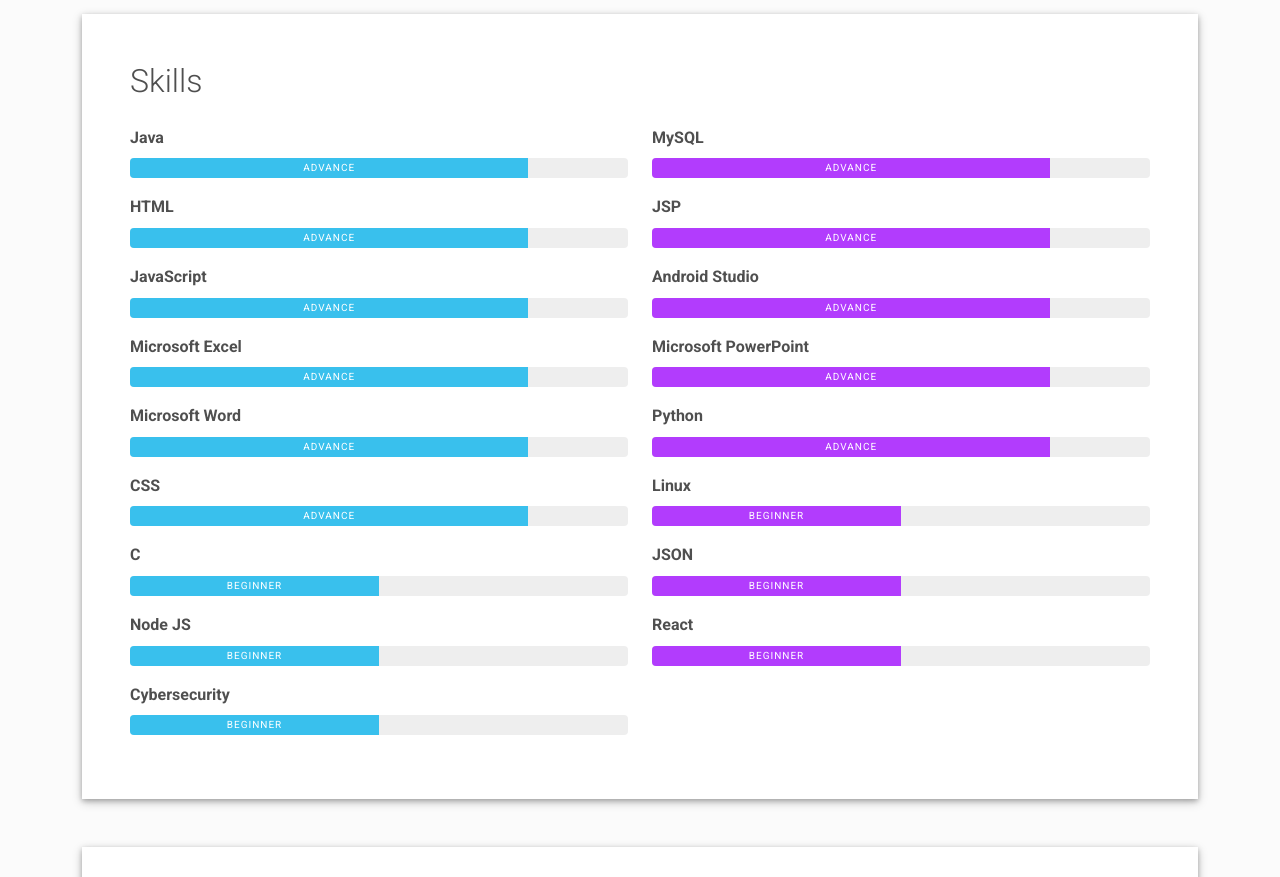
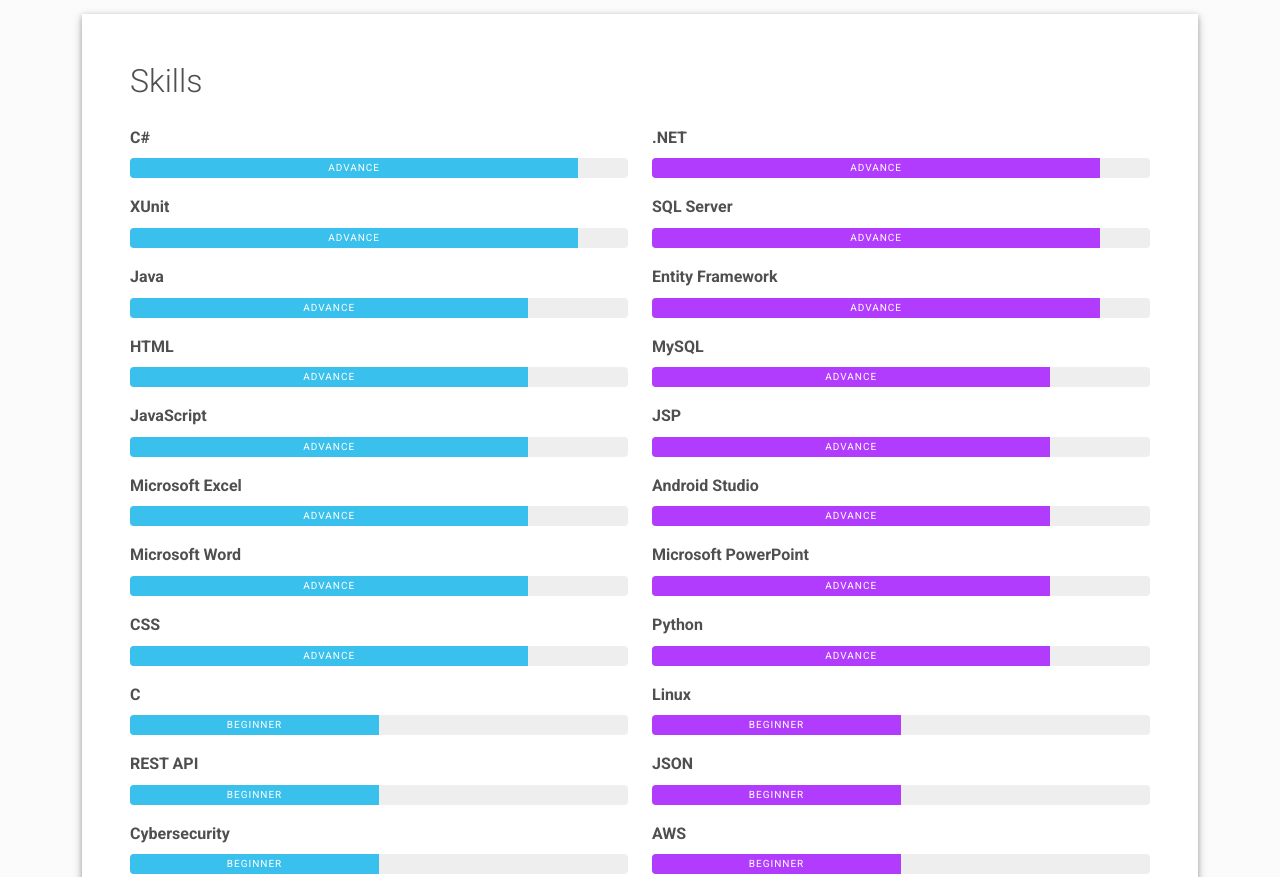
Before and after one commit to kema206/PersonalPortfolio, a plain HTML site: page index.html in a window 1280 px wide. Shown: the part 1020-1897 px from the top of the page. Drawn offline with Linux system fonts and the light colour scheme.

Commit message:
Update index.html

```diff
--- a/index.html
+++ b/index.html
@@ -131,6 +131,16 @@
       <h2 class="h2 fw-light mb-4">Skills</h2>
       <div class="row">
         <div class="col-md-6">
+          <div class="mb-3"><span class="fw-bolder">C#</span>
+            <div class="progress my-2 rounded" style="height: 20px">
+              <div class="progress-bar bg-info" role="progressbar" data-aos="zoom-in-right" data-aos-delay="100" data-aos-anchor=".skills-section" style="width: 90%;" aria-valuenow="90" aria-valuemin="0" aria-valuemax="100">Advance</div>
+            </div>
+          </div>
+          <div class="mb-3"><span class="fw-bolder">XUnit</span>
+            <div class="progress my-2 rounded" style="height: 20px">
+              <div class="progress-bar bg-info" role="progressbar" data-aos="zoom-in-right" data-aos-delay="100" data-aos-anchor=".skills-section" style="width: 90%;" aria-valuenow="90" aria-valuemin="0" aria-valuemax="100">Advance</div>
+            </div>
+          </div>
           <div class="mb-3"><span class="fw-bolder">Java</span>
             <div class="progress my-2 rounded" style="height: 20px">
               <div class="progress-bar bg-info" role="progressbar" data-aos="zoom-in-right" data-aos-delay="100" data-aos-anchor=".skills-section" style="width: 80%;" aria-valuenow="80" aria-valuemin="0" aria-valuemax="100">Advance</div>
@@ -166,7 +176,7 @@
               <div class="progress-bar bg-info" role="progressbar" data-aos="zoom-in-right" data-aos-delay="300" data-aos-anchor=".skills-section" style="width: 50%" aria-valuenow="50" aria-valuemin="0" aria-valuemax="100">Beginner</div>
             </div>
           </div>
-          <div class="mb-3"><span class="fw-bolder">Node JS</span>
+          <div class="mb-3"><span class="fw-bolder">REST API</span>
             <div class="progress my-2 rounded" style="height: 20px">
               <div class="progress-bar bg-info" role="progressbar" data-aos="zoom-in-right" data-aos-delay="300" data-aos-anchor=".skills-section" style="width: 50%" aria-valuenow="50" aria-valuemin="0" aria-valuemax="100">Beginner</div>
             </div>
@@ -178,6 +188,21 @@
           </div>
         </div>
         <div class="col-md-6">
+          <div class="mb-3"><span class="fw-bolder">.NET</span>
+            <div class="progress my-2 rounded" style="height: 20px">
+              <div class="progress-bar bg-secondary" role="progressbar" data-aos="zoom-in-right" data-aos-delay="400" data-aos-anchor=".skills-section" style="width: 90%" aria-valuenow="90" aria-valuemin="0" aria-valuemax="100">Advance</div>
+            </div>
+          </div>
+          <div class="mb-3"><span class="fw-bolder">SQL Server</span>
+            <div class="progress my-2 rounded" style="height: 20px">
+              <div class="progress-bar bg-secondary" role="progressbar" data-aos="zoom-in-right" data-aos-delay="400" data-aos-anchor=".skills-section" style="width: 90%" aria-valuenow="90" aria-valuemin="0" aria-valuemax="100">Advance</div>
+            </div>
+          </div>
+          <div class="mb-3"><span class="fw-bolder">Entity Framework</span>
+            <div class="progress my-2 rounded" style="height: 20px">
+              <div class="progress-bar bg-secondary" role="progressbar" data-aos="zoom-in-right" data-aos-delay="400" data-aos-anchor=".skills-section" style="width: 90%" aria-valuenow="90" aria-valuemin="0" aria-valuemax="100">Advance</div>
+            </div>
+          </div>
           <div class="mb-3"><span class="fw-bolder">MySQL</span>
             <div class="progress my-2 rounded" style="height: 20px">
               <div class="progress-bar bg-secondary" role="progressbar" data-aos="zoom-in-right" data-aos-delay="400" data-aos-anchor=".skills-section" style="width: 80%" aria-valuenow="80" aria-valuemin="0" aria-valuemax="100">Advance</div>
@@ -213,7 +238,7 @@
               <div class="progress-bar bg-secondary" role="progressbar" data-aos="zoom-in-right" data-aos-delay="600" data-aos-anchor=".skills-section" style="width: 50%" aria-valuenow="50" aria-valuemin="0" aria-valuemax="100">Beginner</div>
             </div>
           </div>
-          <div class="mb-3"><span class="fw-bolder">React</span>
+          <div class="mb-3"><span class="fw-bolder">AWS</span>
             <div class="progress my-2 rounded" style="height: 20px">
               <div class="progress-bar bg-secondary" role="progressbar" data-aos="zoom-in-right" data-aos-delay="600" data-aos-anchor=".skills-section" style="width: 50%" aria-valuenow="50" aria-valuemin="0" aria-valuemax="100">Beginner</div>
             </div>
@@ -367,6 +392,15 @@
       <div class="timeline">
         <div class="timeline-card timeline-card-info" data-aos="fade-in" data-aos-delay="200">
           <div class="timeline-head px-4 pt-3">
+            <div class="h5">Software Developer CO-OP <span class="text-muted h6">at CentralSquare Technologies</span></div>
+          </div>
+          <div class="timeline-body px-4 pb-4">
+            <div class="text-muted text-small mb-3">Jul 2023 - PRESENT</div>
+            <div>Joined the Property Tax team to construct a website utilizing C#, .NET, EF, JavaScript, and MSSQL Server. Created unit, integration, and UI tests for new methods and changes in XUnit while ensuring more than 80% test coverage. Furthermore worked in an Agile environment with Scrum meetings every morning and sprints every 2 weeks utilizing Azure DevOps.</div>
+          </div>
+          </div>
+        <div class="timeline-card timeline-card-info" data-aos="fade-in" data-aos-delay="200">
+          <div class="timeline-head px-4 pt-3">
             <div class="h5">Kitchen Staff <span class="text-muted h6">at The Well UBCO</span></div>
           </div>
           <div class="timeline-body px-4 pb-4">
@@ -481,9 +515,6 @@
             </nav>
           </div>
         </div>
-        <div class="text-small">
-          <div>Design - <a href="https://templateflip.com/" target="_blank">TemplateFlip</a></div>
-        </div>
       </div>
     </footer>
     <script src="scripts/mdb.min.js?ver=1.2.1"></script>
```
